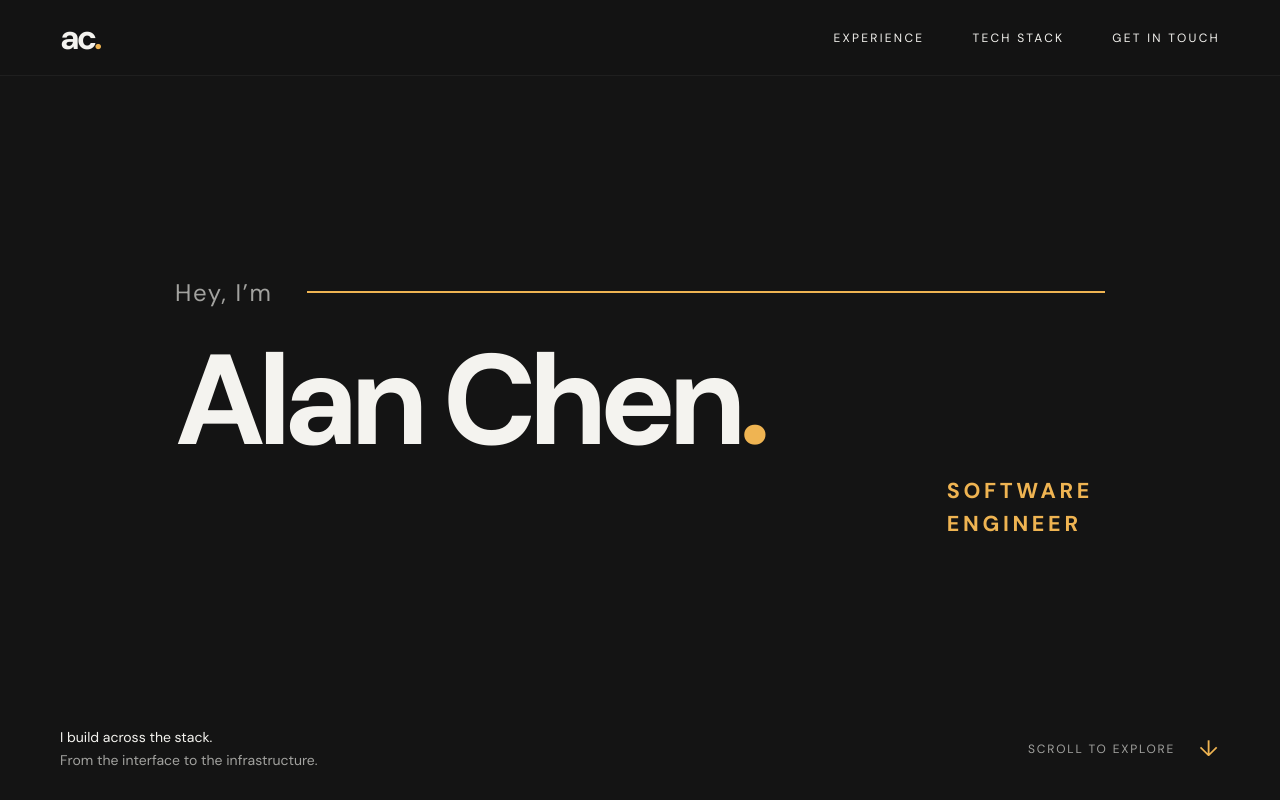
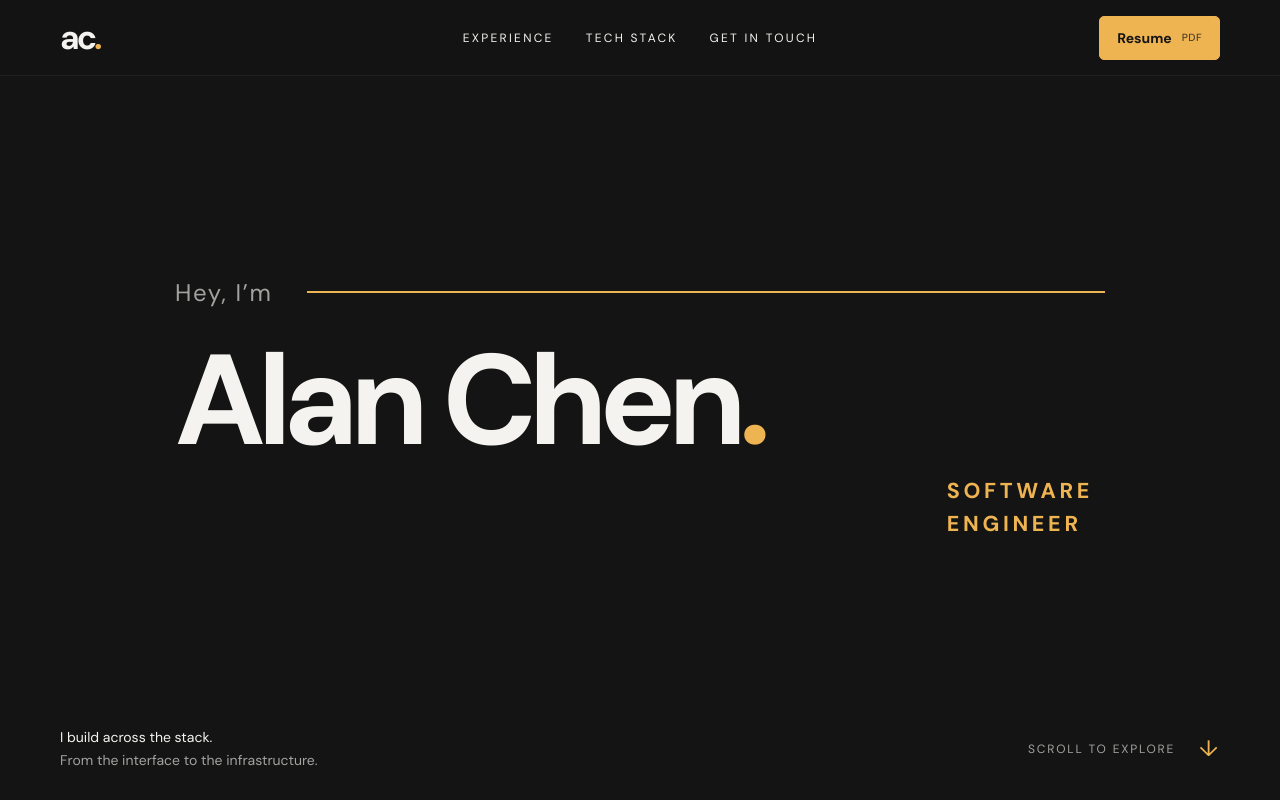
Before and after one commit to AlanWYChen/AlanWYChen.github.io, a React (Vite) app: page / in a window 1280 px wide. Shown: the top 800 px of the page. Built offline with nearby package versions, Linux system fonts and the light colour scheme.

Commit message:
Promote resume in header and fix home scroll links

```diff
--- a/src/main.jsx
+++ b/src/main.jsx
@@ -76,16 +76,25 @@ function CompanyCard({ company, open, onExpand, onCollapse, onToggle }) {
 function App() {
   const [activeCompany, setActiveCompany] = useState(null);
   const companyColumns = companies.map(company => company.className === activeCompany ? '2fr' : '1fr').join(' ');
+  function returnToTop(event) {
+    event.preventDefault();
+    setActiveCompany(null);
+    window.history.replaceState(null, '', '#top');
+    window.scrollTo({ top: 0, behavior: 'instant' });
+    document.querySelector('header .monogram').focus({ preventScroll: true });
+  }
   return (
     <>
+      <div id="top" className="page-top" aria-hidden="true" />
       <a href="#main" className="skip-link">Skip to content</a>
-      <header className="header wrap" id="top">
-        <a className="monogram" href="#top" aria-label="Alan Chen home">ac<span>.</span></a>
+      <header className="header wrap">
+        <a className="monogram" href="#top" onClick={returnToTop} aria-label="Alan Chen home">ac<span>.</span></a>
         <nav aria-label="Main navigation">
           <a href="#experience">Experience</a>
           <a href="#stack">Tech stack</a>
           <a href="#contact">Get in touch</a>
         </nav>
+        <a className="header-resume" href="/alan-chen-resume.pdf" target="_blank" rel="noreferrer" aria-label="View resume PDF (opens in a new tab)">Resume <span className="pdf-label">PDF</span></a>
       </header>
       <main id="main">
         <section className="hero wrap" aria-labelledby="name">
@@ -152,7 +161,7 @@ function App() {
           </div>
         </section>
       </main>
-      <footer className="footer wrap"><a className="monogram" href="#top" aria-label="Back to top">ac<span>.</span></a><p>Alan Chen</p><a href="/alan-chen-resume.pdf" download>Download resume</a></footer>
+      <footer className="footer wrap"><a className="monogram" href="#top" onClick={returnToTop} aria-label="Back to top">ac<span>.</span></a><p>Alan Chen</p></footer>
     </>
   );
 }
--- a/src/styles.css
+++ b/src/styles.css
@@ -86,3 +86,15 @@ h1{font-size:clamp(3rem,min(11.6vw,16svh),10.5rem)}
 @media(max-height:550px){.hero{padding-block:16px;gap:16px}.intro-line p{font-size:1rem}.hero-caption p{font-size:.85rem;line-height:1.3}.hero-title{margin:auto}h1{margin-top:10px}.hero-bottom>p{font-size:.75rem}}
 @media(prefers-reduced-motion:reduce){.companies,.company,.company-intro{transition:none!important}.company-intro{transform:none}}
 @media(min-width:701px){.company-intro{top:304px}}
+/* Group section navigation separately from the resume action. */
+.page-top{position:absolute;top:0;left:0;width:1px;height:1px}
+.header{display:grid;grid-template-columns:1fr auto 1fr;gap:32px}
+.header .monogram{justify-self:start}
+.header nav{gap:32px}
+.header-resume{justify-self:end;display:inline-flex;align-items:center;justify-content:center;gap:10px;min-height:44px;padding:10px 17px;border:1px solid var(--accent);border-radius:5px;background:var(--accent);color:#141414;font-size:.875rem;font-weight:650;white-space:nowrap}
+.header-resume:hover{background:#ffd18a;border-color:#ffd18a;color:#141414}
+.header-resume .pdf-label{font-size:.65rem;letter-spacing:.04em;font-weight:500;opacity:.75}
+.footer p{margin-left:auto}
+@media(max-width:900px){.header{gap:22px}.header nav{gap:22px}.header nav a{letter-spacing:.1em}.header-resume{padding-inline:13px}}
+@media(max-width:600px){:root{--header-height:116px}.header{grid-template-columns:1fr auto;grid-template-rows:60px 55px;gap:0 20px;align-items:center}.header .monogram{grid-column:1;grid-row:1}.header-resume{grid-column:2;grid-row:1;min-height:40px;padding:8px 14px}.header nav{grid-column:1 / -1;grid-row:2;justify-content:space-between;width:100%;gap:12px;border-top:1px solid #ffffff0d}.header nav a{font-size:.75rem;letter-spacing:.07em;min-height:48px}.footer p{order:initial;flex-basis:auto}}
+@media(max-width:370px){.header nav a{font-size:.6875rem}.header-resume{font-size:.8125rem}}
```
Also changed, not shown: 1 other file (tests, documents, lock files or other folders).
